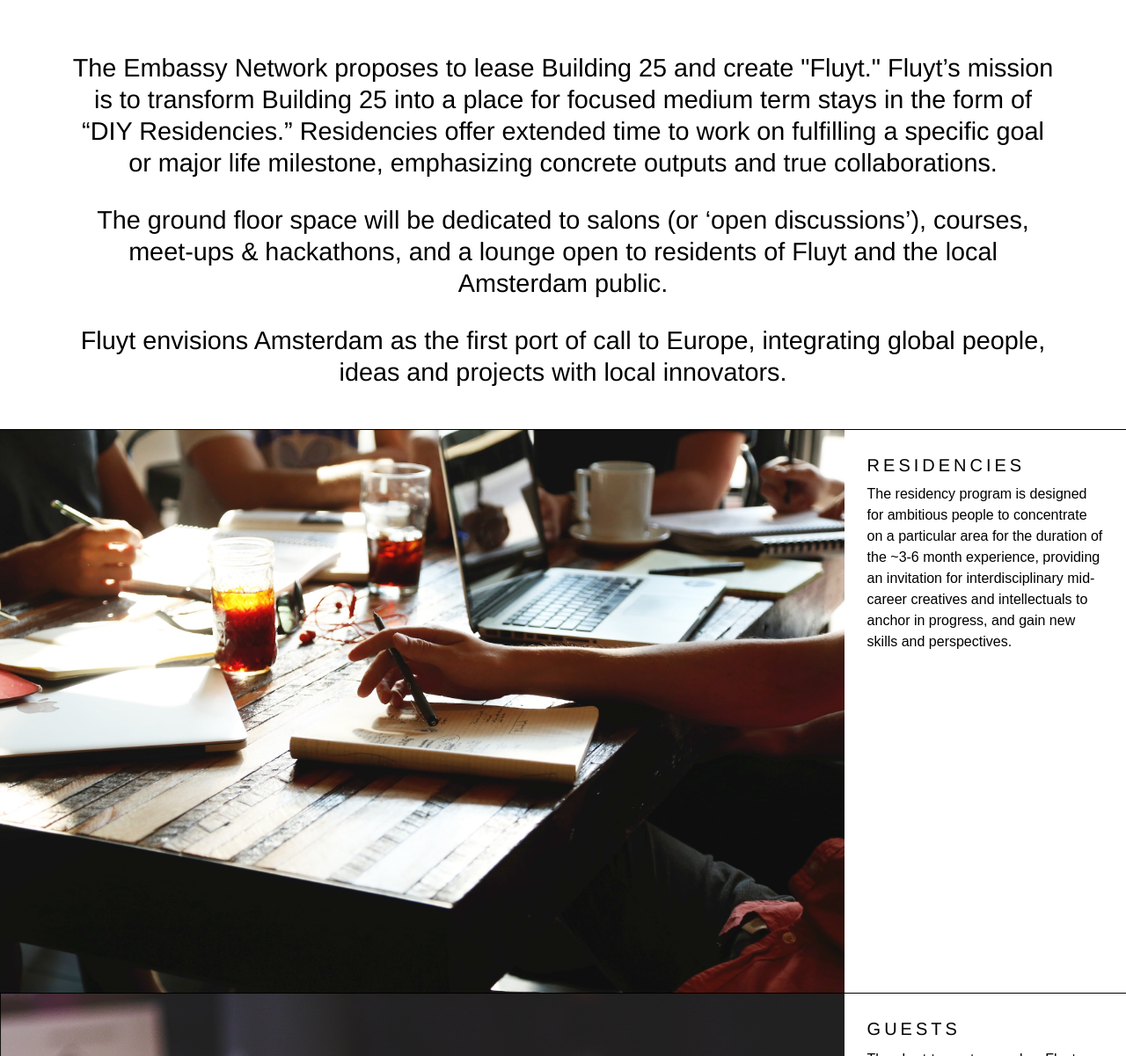
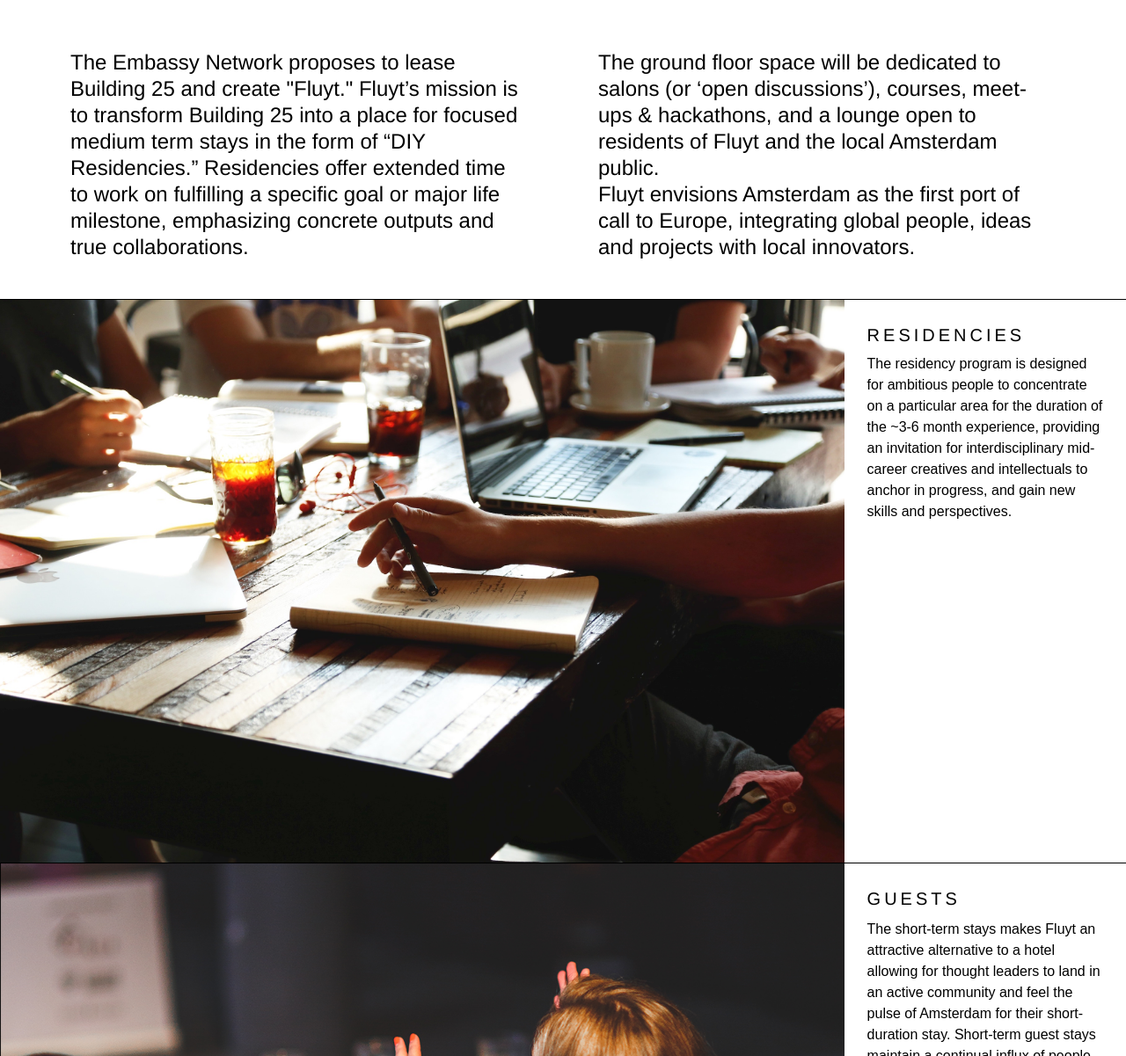
Before and after one commit to embassynetwork/fluyt.co, a Jekyll site: the page built from index.html, in a window 1280 px wide and 1400 px high, scrolled down 339 px. Shown: the part 199-1400 px from the top of the window at 88% size. Built offline with Jekyll 4.4.1, drawn with Linux system fonts in a browser that asks for light colours; nearby versions of some CDN libraries; a script that is not in the unit is left out.

Commit message:
restyle header text

```diff
--- a/css/main.css
+++ b/css/main.css
@@ -130,11 +130,11 @@
 }
 
 .lighter {
-	font-weight: 100;
+	font-weight: 200;
 }
 
 .h3-bigger {
-	font-size: 1.80rem;
+	font-size: 1.50rem;
 }
 
 
--- a/index.html
+++ b/index.html
@@ -29,17 +29,19 @@
   </div>
 </header>
 
-<div id="fluyt" class="clearfix px2">
-	<div class="sm-col sm-col-12 md-col-12 lg-col-12 center px4 py3">
+<div id="fluyt" class="clearfix px2 py3">
+	<div class="sm-col sm-col-12 md-col-5 lg-col-5 ml4">
 		<h3 class="lighter h3-bigger">
 				The Embassy Network proposes to lease Building 25 and create "Fluyt." Fluyt’s mission is to transform Building 25 into a place for focused medium term stays in the form of “DIY Residencies.” Residencies offer extended time to work on fulfilling a specific goal or major life milestone, emphasizing concrete outputs and true collaborations.
 		</h3>
-		<h3 class="lighter h3-bigger">
+    </div>
+    <div class="lg-col-right md-col-right sm-col-right sm-col-12 md-col-5 lg-col-5 mr4">
+		  <h3 class="lighter h3-bigger">
 			The ground floor space will be dedicated to salons (or ‘open discussions’), courses, meet-ups & hackathons, and a lounge open to residents of Fluyt and the local Amsterdam public.
-		</h3>
-		<h3 class="lighter h3-bigger">
+      <br/>
 			Fluyt envisions Amsterdam as the first port of call to Europe, integrating global people, ideas and projects with local innovators.
-		</h3>
+		  </h3>
+      </div>
 	</div>
 </div>
 
```
